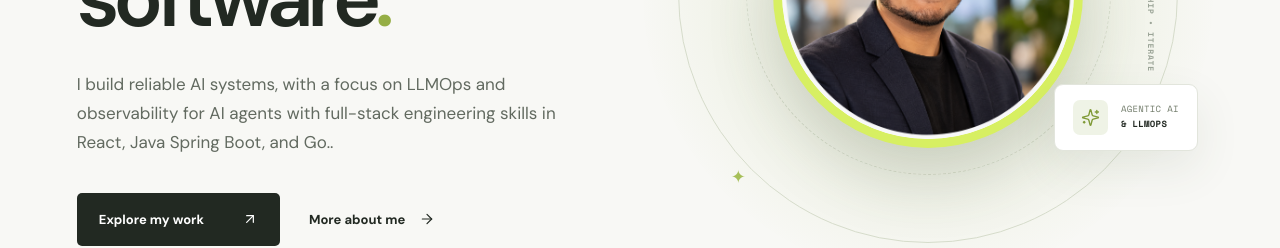
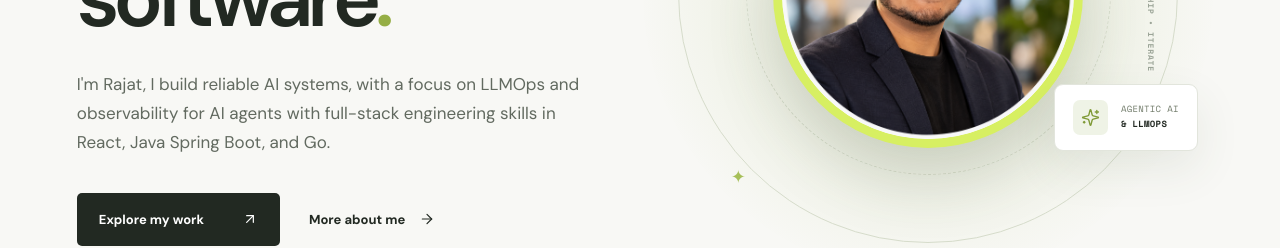
Before and after one commit to rajat-blr/portfolio-website, a React (Vite) app: page / in a window 1280 px wide. Shown: the part 429-677 px from the top of the page. Built offline with nearby package versions, Linux system fonts and the light colour scheme.

Commit message:
A few more changes

```diff
--- a/src/main.jsx
+++ b/src/main.jsx
@@ -89,7 +89,7 @@ function App() {
           <div className="hero-copy">
             <div className="eyebrow"><span className="eyebrow-line" /> SENIOR SOFTWARE ENGINEER · 5 YEARS EXPERIENCE</div>
             <h1 id="hero-heading">Building the<br /><em>next layer</em> of<br />software<span className="period">.</span></h1>
-            <p className="hero-description">I build reliable AI systems, with a focus on LLMOps and observability for AI agents with full-stack engineering skills in React, Java Spring Boot, and Go..</p>
+            <p className="hero-description">I'm Rajat, I build reliable AI systems, with a focus on LLMOps and observability for AI agents with full-stack engineering skills in React, Java Spring Boot, and Go.</p>
             <div className="hero-actions">
               <a className="button button-dark" href="#work">Explore my work <Arrow diagonal /></a>
               <a className="text-link" href="#about">More about me <Arrow /></a>
```
